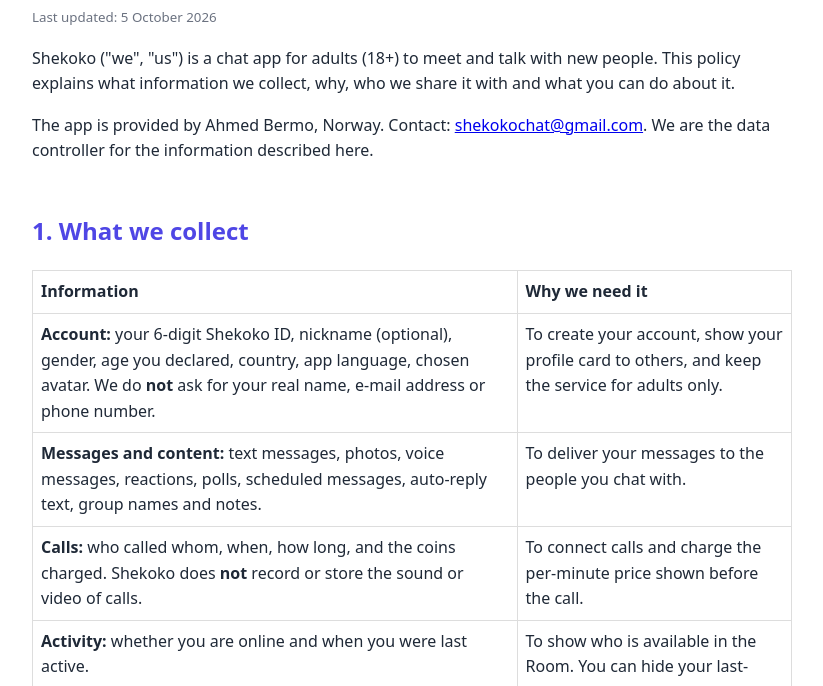
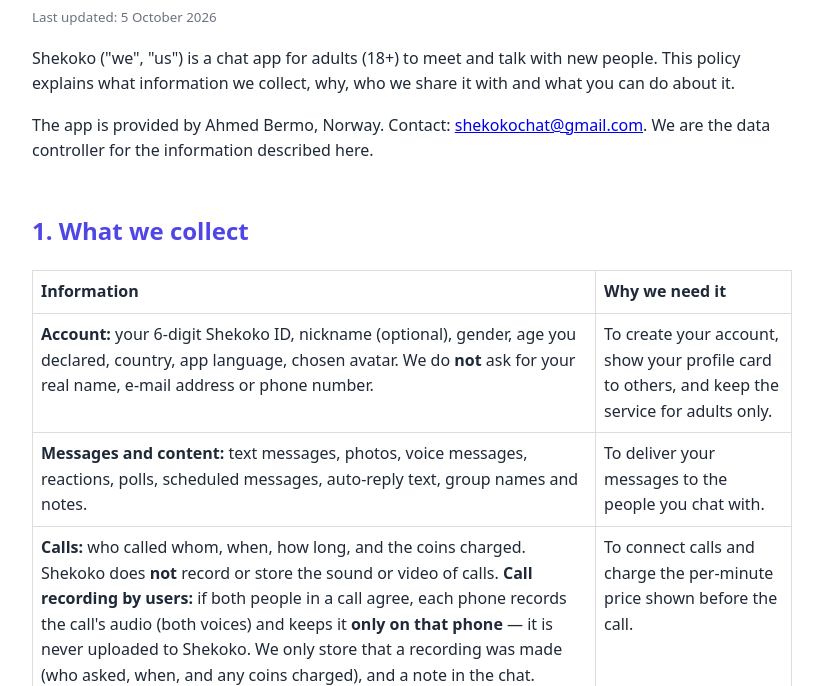
Before and after one commit to ahmedbermo-ui/shekoko-legal, a plain HTML site: page privacy.html in a window 1280 px wide. Shown: the part 114-800 px from the top of the page, without its empty margins (228-1051 px from the left). Drawn offline with Linux system fonts and the light colour scheme.

Commit message:
Restore call recording text (feature kept)

```diff
--- a/privacy.html
+++ b/privacy.html
@@ -30,7 +30,7 @@ We do <b>not</b> ask for your real name, e-mail address or phone number.</td>
 <td>To create your account, show your profile card to others, and keep the service for adults only.</td></tr>
 <tr><td><b>Messages and content:</b> text messages, photos, voice messages, reactions, polls, scheduled messages, auto-reply text, group names and notes.</td>
 <td>To deliver your messages to the people you chat with.</td></tr>
-<tr><td><b>Calls:</b> who called whom, when, how long, and the coins charged. Shekoko does <b>not</b> record or store the sound or video of calls.</td>
+<tr><td><b>Calls:</b> who called whom, when, how long, and the coins charged. Shekoko does <b>not</b> record or store the sound or video of calls. <b>Call recording by users:</b> if both people in a call agree, each phone records the call's audio (both voices) and keeps it <b>only on that phone</b> — it is never uploaded to Shekoko. We only store that a recording was made (who asked, when, and any coins charged), and a note in the chat.</td>
 <td>To connect calls and charge the per-minute price shown before the call.</td></tr>
 <tr><td><b>Activity:</b> whether you are online and when you were last active.</td>
 <td>To show who is available in the Room. You can hide your last-seen time in Settings.</td></tr>
```
Also changed, not shown: terms.html (+1 -0 lines).
